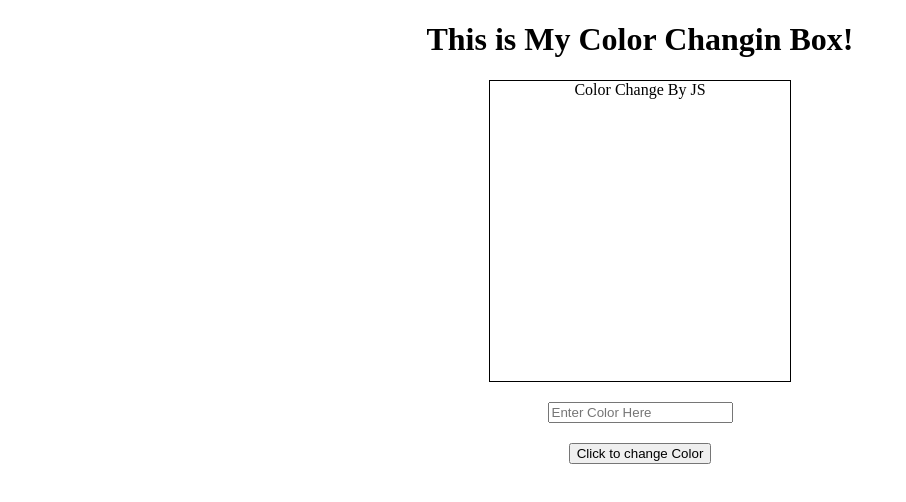
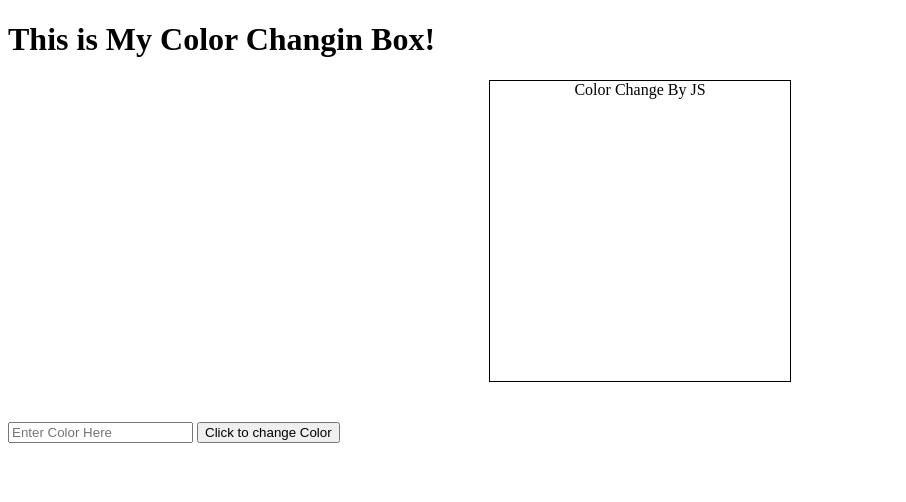
Before and after one commit to CoDeRivera/hello-world, a plain HTML site: page index.html in a window 1280 px wide. Shown: the whole page, without its empty margins (0-906 px from the left). Drawn offline with Linux system fonts and the light colour scheme.

Commit message:
Update index.html

```diff
--- a/index.html
+++ b/index.html
@@ -5,10 +5,10 @@
 	<link rel='stylesheet' href="/css/style.css">
 </head>
 <body>
-	<center><h1>This is My Color Changin Box!</h1></center>
+	<h1>This is My Color Changin Box!</h1>
 	<div id = 'content'>Color Change By JS</div>
-	<center><input id = 'txtColor' type ='textbox' placeholder = 'Enter Color Here'></center>
-	<center><button id = 'press'>Click to change Color</button></center>
-	<script src='closures.js'></script>
+	<input id = 'txtColor' type ='textbox' placeholder = 'Enter Color Here'>
+	<button id = 'press'>Click to change Color</button>
+<script src='/js/script.js'></script>
 </body>
 </html>
```
